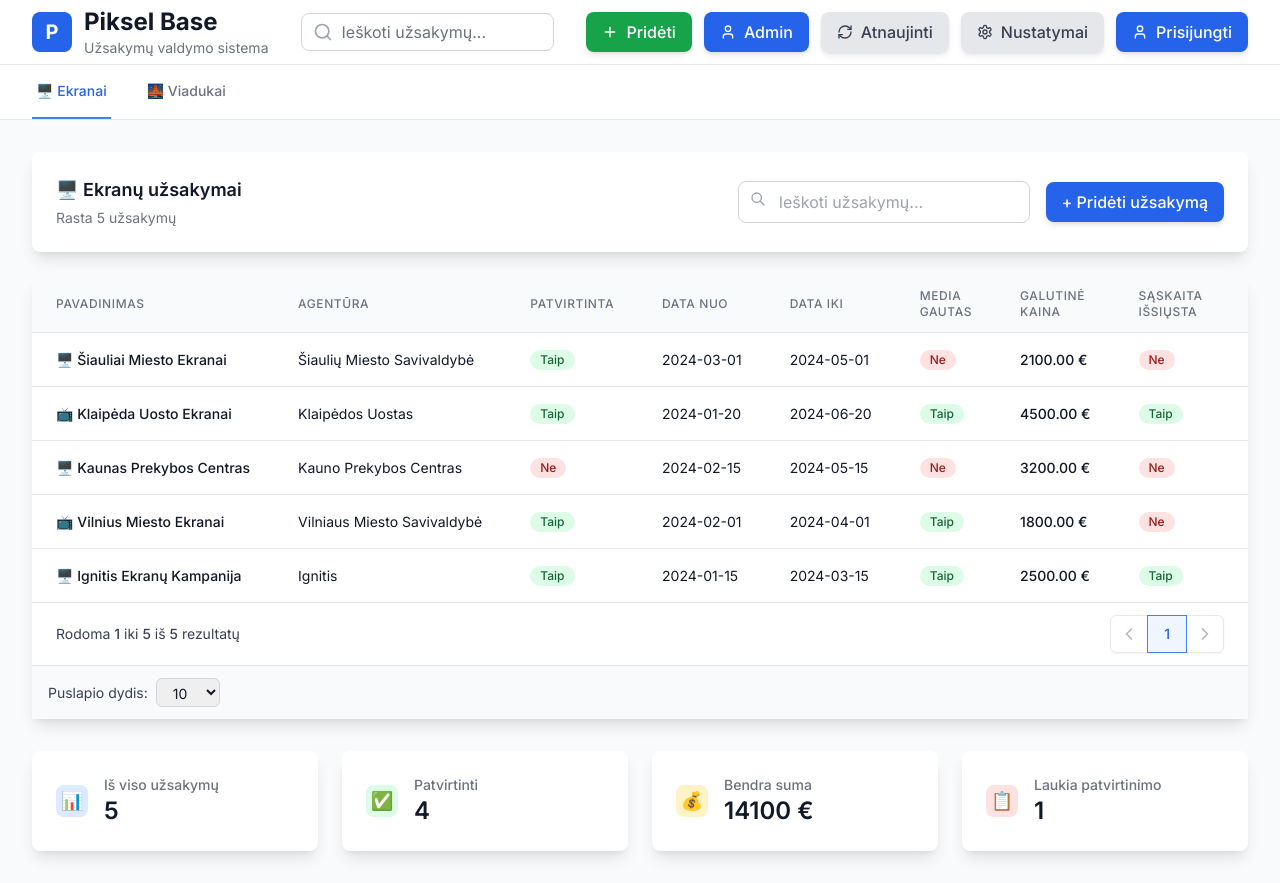
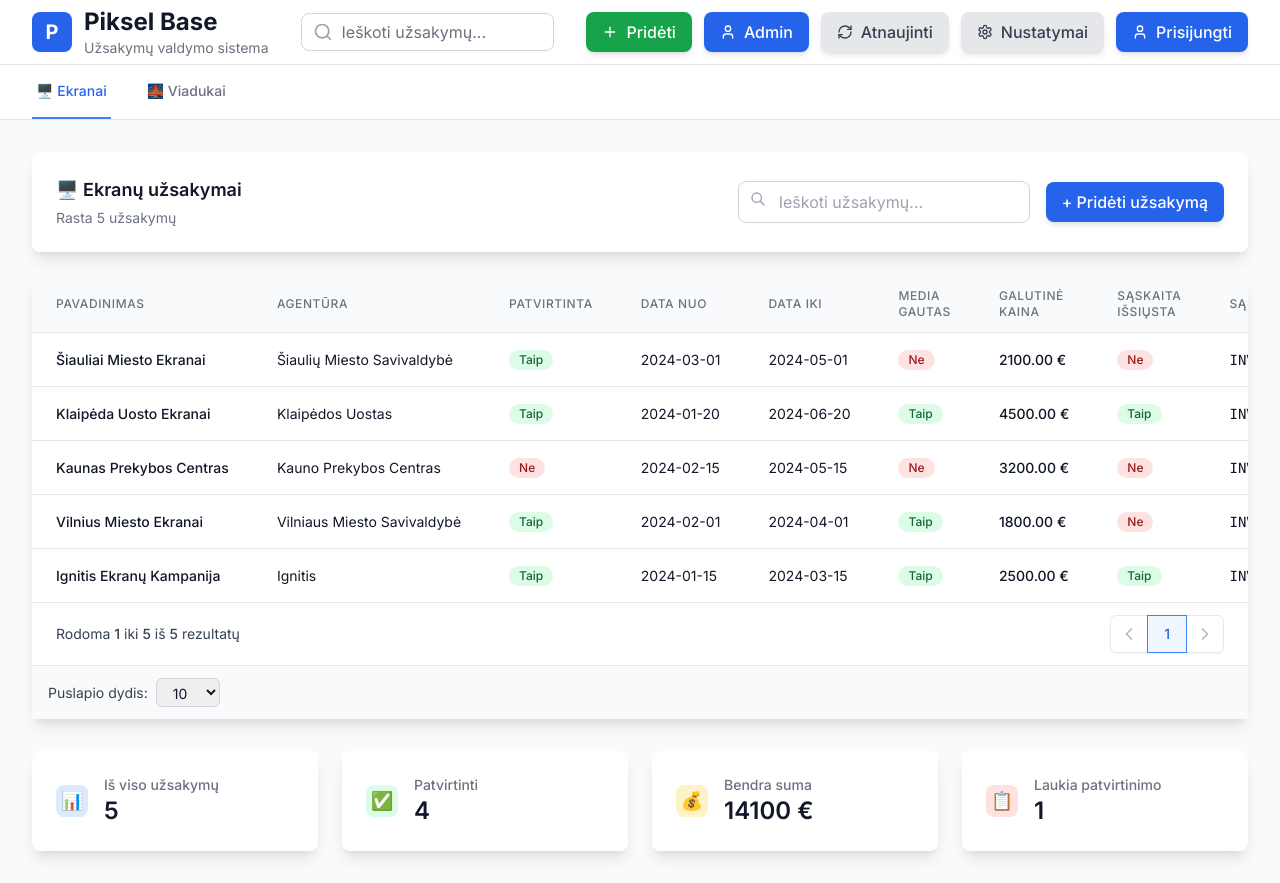
Before and after one commit to rentcas-pixel/piksel-base, a Next.js app: page / in a window 1280 px wide. Built offline with nearby package versions, Linux system fonts and the light colour scheme.

Commit message:
Remove icons from order titles for cleaner design

```diff
--- a/data/sampleOrders.ts
+++ b/data/sampleOrders.ts
@@ -4,7 +4,7 @@
   // Ekranų užsakymai
   {
     id: 1,
-    pavadinimas: '🖥️ Ignitis Ekranų Kampanija',
+    pavadinimas: 'Ignitis Ekranų Kampanija',
     agentura: 'Ignitis',
     patvirtinta: true,
     dataNuo: '2024-01-15',
@@ -19,7 +19,7 @@
   },
   {
     id: 2,
-    pavadinimas: '📺 Vilnius Miesto Ekranai',
+    pavadinimas: 'Vilnius Miesto Ekranai',
     agentura: 'Vilniaus Miesto Savivaldybė',
     patvirtinta: true,
     dataNuo: '2024-02-01',
@@ -34,7 +34,7 @@
   },
   {
     id: 3,
-    pavadinimas: '🖥️ Kaunas Prekybos Centras',
+    pavadinimas: 'Kaunas Prekybos Centras',
     agentura: 'Kauno Prekybos Centras',
     patvirtinta: false,
     dataNuo: '2024-02-15',
@@ -49,7 +49,7 @@
   },
   {
     id: 4,
-    pavadinimas: '📺 Klaipėda Uosto Ekranai',
+    pavadinimas: 'Klaipėda Uosto Ekranai',
     agentura: 'Klaipėdos Uostas',
     patvirtinta: true,
     dataNuo: '2024-01-20',
@@ -64,7 +64,7 @@
   },
   {
     id: 5,
-    pavadinimas: '🖥️ Šiauliai Miesto Ekranai',
+    pavadinimas: 'Šiauliai Miesto Ekranai',
     agentura: 'Šiaulių Miesto Savivaldybė',
     patvirtinta: true,
     dataNuo: '2024-03-01',
@@ -81,7 +81,7 @@
   // Viadukų užsakymai
   {
     id: 6,
-    pavadinimas: '🌉 Vilnius - Kaunas Viadukas',
+    pavadinimas: 'Vilnius - Kaunas Viadukas',
     agentura: 'Lietuvos Geležinkeliai',
     patvirtinta: true,
     dataNuo: '2024-01-10',
@@ -96,7 +96,7 @@
   },
   {
     id: 7,
-    pavadinimas: '🌉 Klaipėda - Palanga Viadukas',
+    pavadinimas: 'Klaipėda - Palanga Viadukas',
     agentura: 'Lietuvos Automobilių Kelių Direkcija',
     patvirtinta: false,
     dataNuo: '2024-02-01',
@@ -111,7 +111,7 @@
   },
   {
     id: 8,
-    pavadinimas: '🌉 Šiauliai - Panevėžys Viadukas',
+    pavadinimas: 'Šiauliai - Panevėžys Viadukas',
     agentura: 'Panevėžio Miesto Savivaldybė',
     patvirtinta: true,
     dataNuo: '2024-01-25',
@@ -126,7 +126,7 @@
   },
   {
     id: 9,
-    pavadinimas: '🌉 Alytus - Marijampolė Viadukas',
+    pavadinimas: 'Alytus - Marijampolė Viadukas',
     agentura: 'Marijampolės Miesto Savivaldybė',
     patvirtinta: true,
     dataNuo: '2024-03-01',
```
